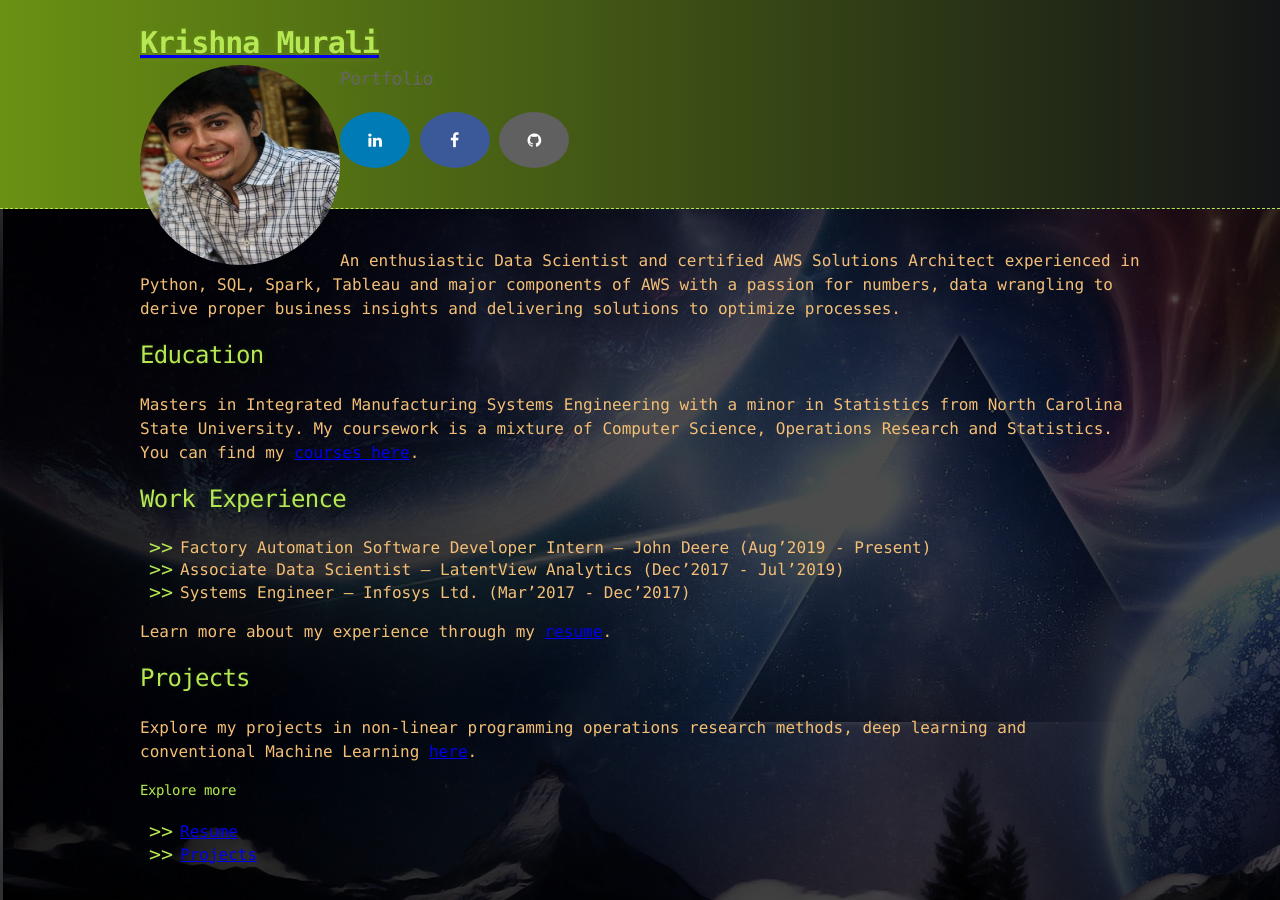
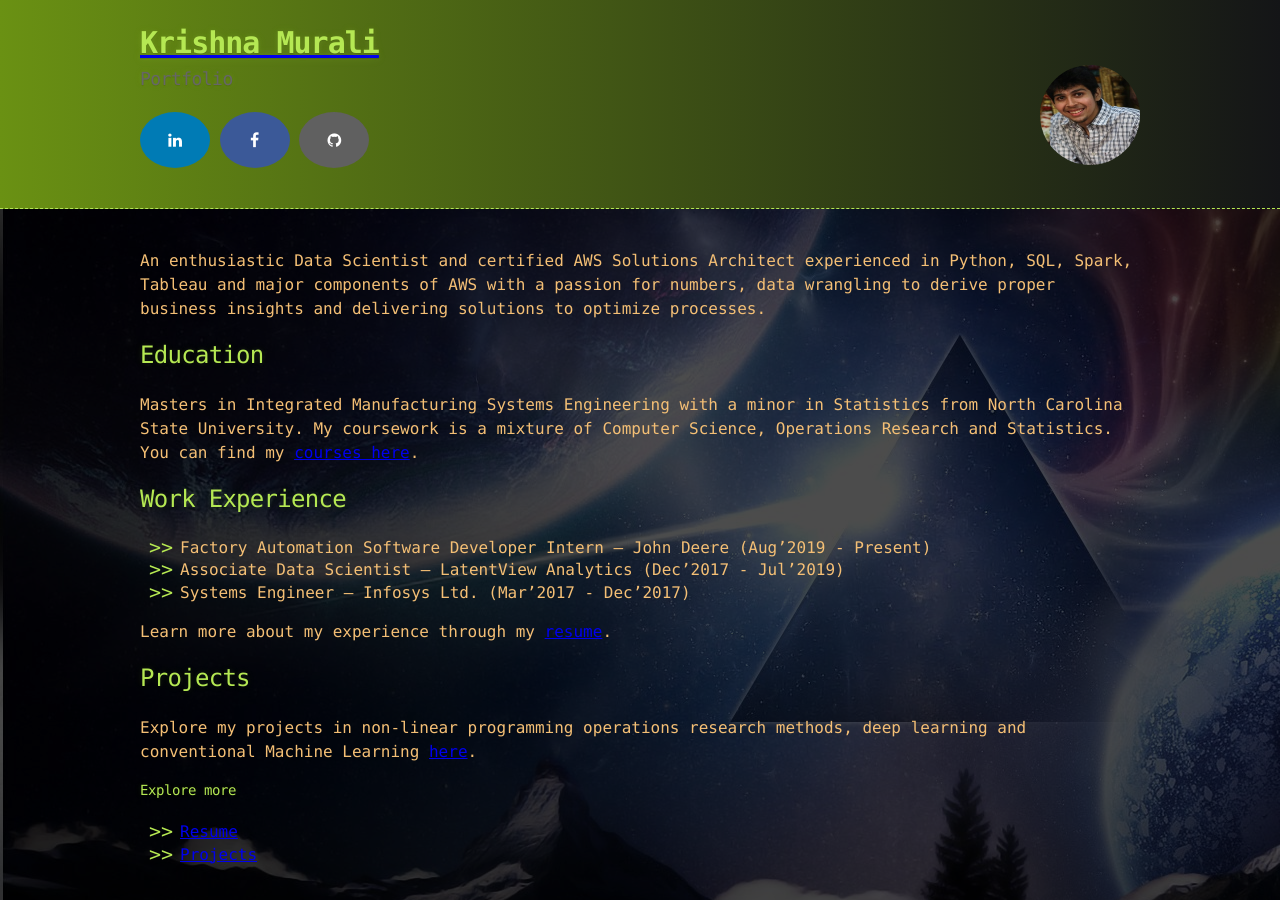
Before and after one commit to KrishnaMurali177/KrishnaMurali177.github.io, a Jekyll site: the page built from index.md, in a window 1280 px wide. Built offline with Jekyll 4.4.1, drawn with Linux system fonts in a browser that asks for light colours.

Commit message:
Update default.html

```diff
--- a/_layouts/default.html
+++ b/_layouts/default.html
@@ -18,7 +18,7 @@
         <a href="https://krishnamurali177.github.io/">
           <h1>Krishna Murali</h1>
         </a>
-        <img src="./LinkedInDP.png" alt="photo" style="width:200px;height:200px;" align="left">
+        <img src="./LinkedInDP.png" alt="photo" style="width:100px;height:100px;" align="right">
         <h2>Portfolio</h2>
 
 
```
